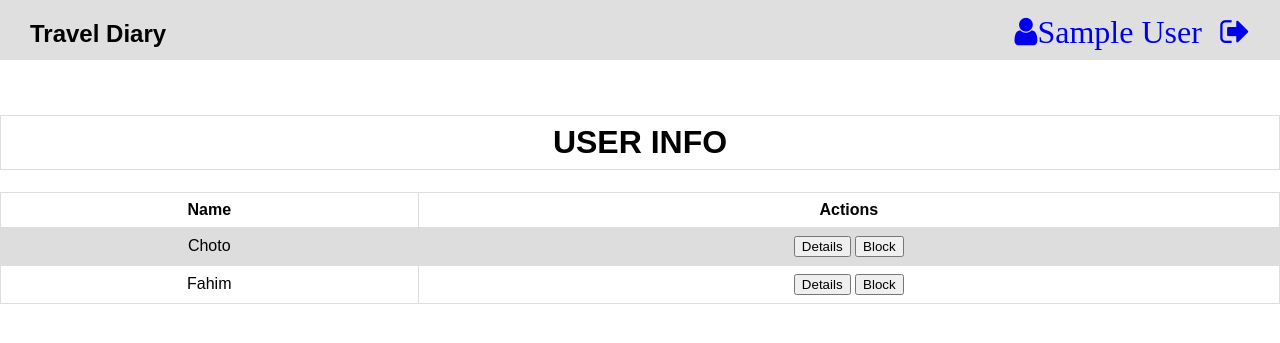
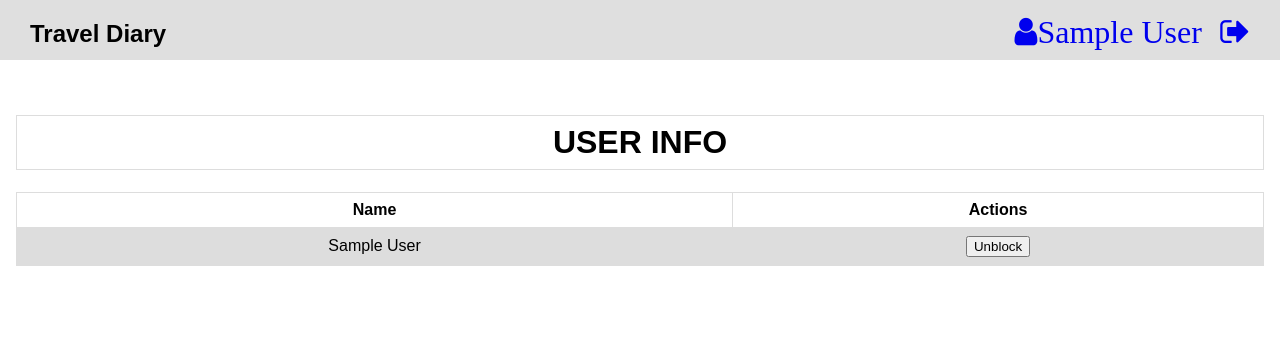
Before and after one commit to Ferdous-Jahan/TravelDiary, a PHP site: page /userlist.php in a window 1280 px wide. Shown: the top 343 px of the page. Run offline with PHP 8.4, Linux system fonts and the light colour scheme; the visitor is signed in with stand-in values (Sample User, id 1); tables that the repository leaves empty or names only in its code hold one stand-in row (values such as "Sample post").

Commit message:
user blocking feature complete

```diff
--- a/adminhome.php
+++ b/adminhome.php
@@ -12,7 +12,7 @@
 
     <?php require('inc/navbar.php'); ?>
 
-    <div style="cursor: pointer; padding-top: 54px;">
+    <div style="cursor: pointer; padding-top: 80px;">
         <div style="margin: 16px; display: flex; justify-content: center;">
             <a href="pending.php">
                 <i title="pending" class="fa fa-edit fa-4x" aria-hidden="true">Pending Posts</i>
@@ -22,7 +22,7 @@
 
     <div style="cursor: pointer; padding-top: 54px;">
         <div style="margin: 16px; display: flex; justify-content: center;">
-            <a href="userlist.html">
+            <a href="userlist.php">
                 <i title="users" class="fa fa-users fa-4x" aria-hidden="true">User List</i>
             </a>
         </div>
--- a/index.php
+++ b/index.php
@@ -33,7 +33,7 @@
     <?php foreach ($posts as $post): ?>
       <div class="card" style="margin: 10px;">
         <a style="text-decoration: none;" href="details.php?postid=<?php echo $post['id']; ?>">
-          <img src="<?php echo $post['image']; ?>" alt="Avatar" style="width:100%">
+          <img src="<?php echo $post['image']; ?>" alt="Avatar" style="width:100%; height: 300px;">
           <div class="container">
             <h4><b><?php echo $post['title']; ?></b></h4>
             <p><?php echo $post['details']; ?></p>
--- a/login.php
+++ b/login.php
@@ -28,7 +28,7 @@
       $users = mysqli_fetch_all($result, MYSQLI_ASSOC);
       mysqli_free_result($result);
       foreach ($users as $user) {
-        if ($user['email'] === $email && $user['password'] === $password) {
+        if ($user['email'] === $email && $user['password'] === $password && $user['status'] == 1) {
           session_start();
           $_SESSION['id'] = $user['id'];
           $_SESSION['name'] = $user['name'];
--- a/pending.php
+++ b/pending.php
@@ -22,7 +22,7 @@
 
     <?php require('inc/navbar.php'); ?>
 
-    <div style="padding-top: 94px;">
+    <div style="padding-top: 94px;" class="container">
         <h1>Pending Posts</h1>
 
         <table>
--- a/userlist.php
+++ b/userlist.php
@@ -6,12 +6,42 @@
     if (!isset($id)) {
         header('Location: login.php');
     }
+
+    require('config/db.php');
+    $query = 'SELECT * FROM users';
+    $result = mysqli_query($conn, $query);
+    $users = mysqli_fetch_all($result, MYSQLI_ASSOC);
+    mysqli_free_result($result);
+
+    if (isset($_POST['block'])) {
+        $query = "UPDATE users SET status = 0 WHERE id = {$_POST['userid']}";
+        if (mysqli_query($conn, $query)) {
+            $query = 'SELECT * FROM users';
+            $result = mysqli_query($conn, $query);
+            $users = mysqli_fetch_all($result, MYSQLI_ASSOC);
+            mysqli_free_result($result);
+        } else {
+            echo 'ERROR: '.mysqli_error($conn);
+        }
+    }
+
+    if (isset($_POST['unblock'])) {
+        $query = "UPDATE users SET status = 1 WHERE id = {$_POST['userid']}";
+        if (mysqli_query($conn, $query)) {
+            $query = 'SELECT * FROM users';
+            $result = mysqli_query($conn, $query);
+            $users = mysqli_fetch_all($result, MYSQLI_ASSOC);
+            mysqli_free_result($result);
+        } else {
+            echo 'ERROR: '.mysqli_error($conn);
+        }
+    }
 ?>
 <!DOCTYPE html>
 
     <?php require('inc/navbar.php'); ?>
 
-    <div style="padding-top: 94px;">
+    <div style="padding-top: 94px;" class="container">
         <h1>USER INFO</h1>
 
         <table>
@@ -19,15 +49,20 @@
                 <th>Name</th>
                 <th>Actions</th>
             </tr>
-            <tr>
-                <td>Choto</td>
-                <td><button type="button">Details</button> <button type="button">Block</button></td>
-            </tr>
-            <tr>
-                <td>Fahim</td>
-                <td><button type="button">Details</button> <button type="button">Block</button></td>
-            </tr>
-
+            <?php foreach ($users as $user): ?>
+                <tr>
+                    <td><?php echo $user['name']; ?></td>
+                    <form method="post" action="<?php echo htmlentities($_SERVER['PHP_SELF'])?>">
+                        <?php if ($user['status'] == 1): ?>
+                            <td><input type="submit" value="Block" name="block"></td>
+                            <input type="hidden"  name="userid" value="<?php echo $user['id']; ?>">
+                        <?php else: ?>
+                            <td><input type="submit" value="Unblock" name="unblock"></td>
+                            <input type="hidden"  name="userid" value="<?php echo $user['id']; ?>">
+                        <?php endif ?>
+                    </form>
+                </tr>
+            <?php endforeach ?>
         </table>
     </div>
 </body>
```
Also changed, not shown: details.php (+4 -4 lines).
